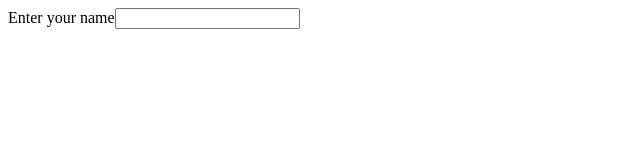
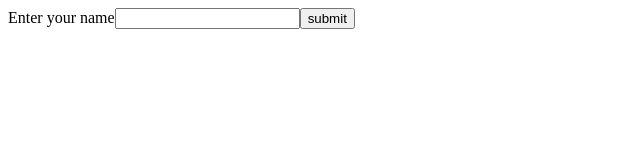
Before and after one commit to mansouriayoub/geeks_institute_bootcamp, a React (Vite) app in the folder week_7/day_3/Exercises_XP_Gold/: page / in a window 1280 px wide. Shown: the top 160 px of the page, without its empty margins (0-640 px from the left). Built offline with nearby package versions, Linux system fonts and the light colour scheme.

Commit message:
feat: add form submission handling to Forms component in Exercise XP Gold

```diff
--- a/week_7/day_3/Exercises_XP_Gold/src/Components/Forms.jsx
+++ b/week_7/day_3/Exercises_XP_Gold/src/Components/Forms.jsx
@@ -9,11 +9,18 @@ const Forms =()=>{
 
     let header = '';
     if(username) header = <h1>Hello {username} </h1>
+
+    const mySubmitHandler =(e)=>{
+        e.preventDefault()
+        alert(`You are submitting ${username}`)
+    }
+
     return (
-        <form>
+        <form  onSubmit={mySubmitHandler}>
             {header}
             <label htmlFor="name">Enter your name</label>
             <input type="text" name="name" id="name" onChange={handleName} />
+            <input type="submit" value="submit" />
         </form>
     )
 }
```
